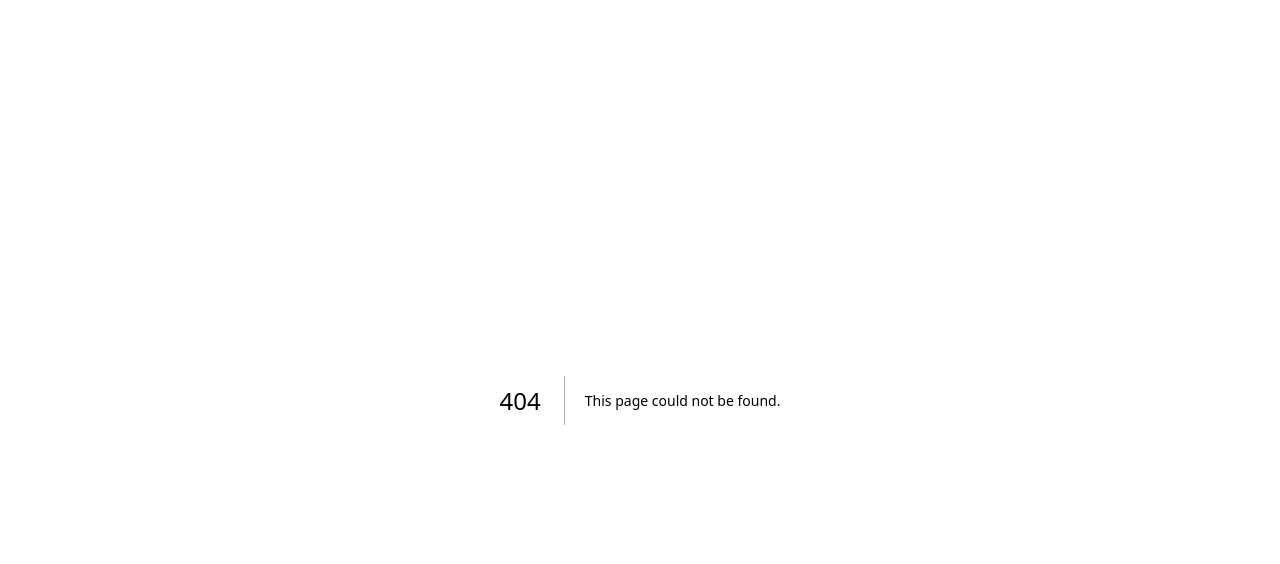
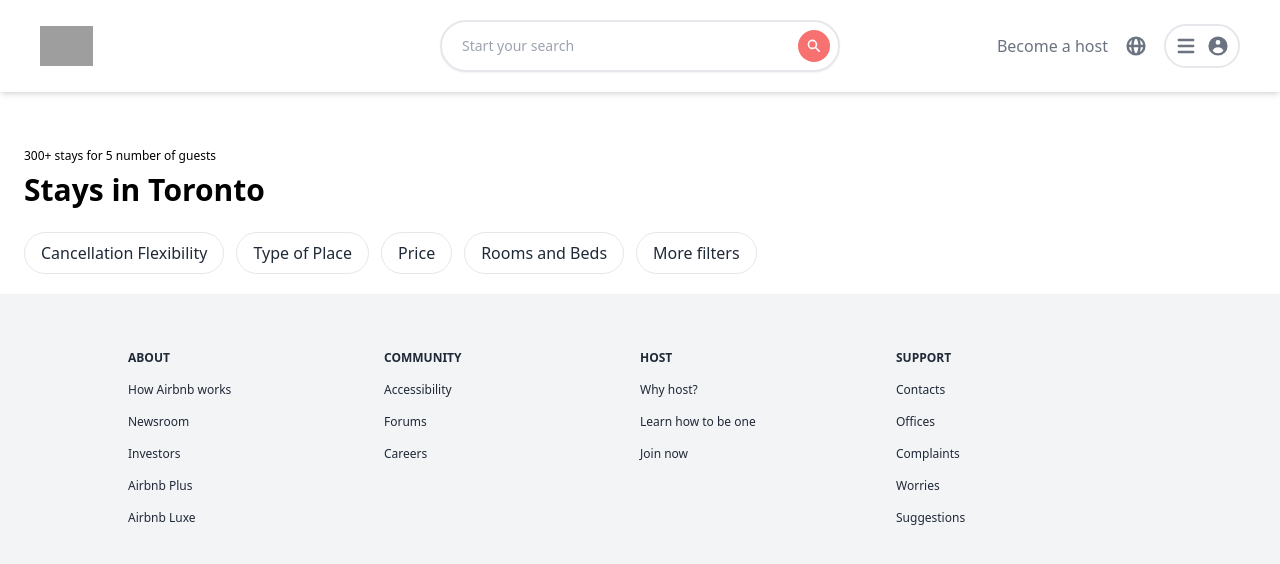
Before and after one commit to caboose1183/airbnb_clone, a Next.js app: page /search in a window 1280 px wide. Before the commit this address had no page. Shown: the top 564 px of the page. Built offline with nearby package versions, Linux system fonts and the light colour scheme; grey boxes are pictures that could not be loaded.

Commit message:
started search page, added routing to banner logo and search, search query parameter in url

```diff
--- a/src/components/Header.js
+++ b/src/components/Header.js
@@ -1,5 +1,6 @@
 import { React, useState } from "react";
 import Image from "next/legacy/image";
+import { useRouter } from "next/router";
 
 import {
   SearchIcon,
@@ -20,6 +21,8 @@
   const [endDate, setEndDate] = useState(new Date());
   const [numberOfGuests, setNumberOfGuests] = useState(1);
 
+  const router = useRouter();
+
   const selectionRange = {
     startDate: startDate,
     endDate: endDate,
@@ -35,10 +38,25 @@
     setSearchInput("");
   };
 
+  const search = () => {
+    router.push({
+      pathname: "/search",
+      query: {
+        locations: searchInput,
+        startDate: startDate.toISOString(),
+        endDate: endDate.toISOString(),
+        numberOfGuests: numberOfGuests
+      }
+    })
+  }
+
   return (
     <header className="sticky top-0 z-50 grid grid-cols-3 bg-white shadow-md p-5 md:px-10">
       {/* Left Logo */}
-      <div className="relative flex items-center h-10 cursor-pointer my-auto">
+      <div
+        onClick={() => router.push("/")}
+        className="relative flex items-center h-10 cursor-pointer my-auto"
+      >
         <Image
           src="https://links.papareact.com/qd3"
           layout="fill"
@@ -99,7 +117,7 @@
             <button className="flex-grow text-gray-500" onClick={resetInput}>
               Cancel
             </button>
-            <button className="flex-grow text-red-400">Search</button>
+            <button onClick={search} className="flex-grow text-red-400">Search</button>
           </div>
         </div>
       )}
--- /dev/null
+++ b/src/pages/search.js
@@ -0,0 +1,36 @@
+import React from "react";
+
+import Footer from "@/components/Footer";
+import Header from "@/components/Header";
+
+function Search() {
+  return (
+    <div>
+      <Header />
+
+      <main className="flex">
+        <section className="flex-grow pt-14 px-6">
+          <p className="text-xs">300+ stays for 5 number of guests</p>
+
+          <h1 className="text-3xl font-semibold mt-2 mb-6">Stays in Toronto</h1>
+
+          <div className="hidden lg:inline-flex mb-5 space-x-3 text-gray-800 whitespace-nowrap">
+            <p className="button">Cancellation Flexibility</p>
+
+            <p className="button">Type of Place</p>
+
+            <p className="button">Price</p>
+
+            <p className="button">Rooms and Beds</p>
+
+            <p className="button">More filters</p>
+          </div>
+        </section>
+      </main>
+
+      <Footer />
+    </div>
+  );
+}
+
+export default Search;
--- a/src/styles/globals.css
+++ b/src/styles/globals.css
@@ -1,3 +1,9 @@
 @tailwind base;
 @tailwind components;
 @tailwind utilities;
+
+@layer components {
+  .button {
+    @apply px-4 py-2 border rounded-full cursor-pointer hover:shadow-lg active:scale-95 active:bg-gray-100 transition transform duration-100 ease-out;
+  }
+}
```
